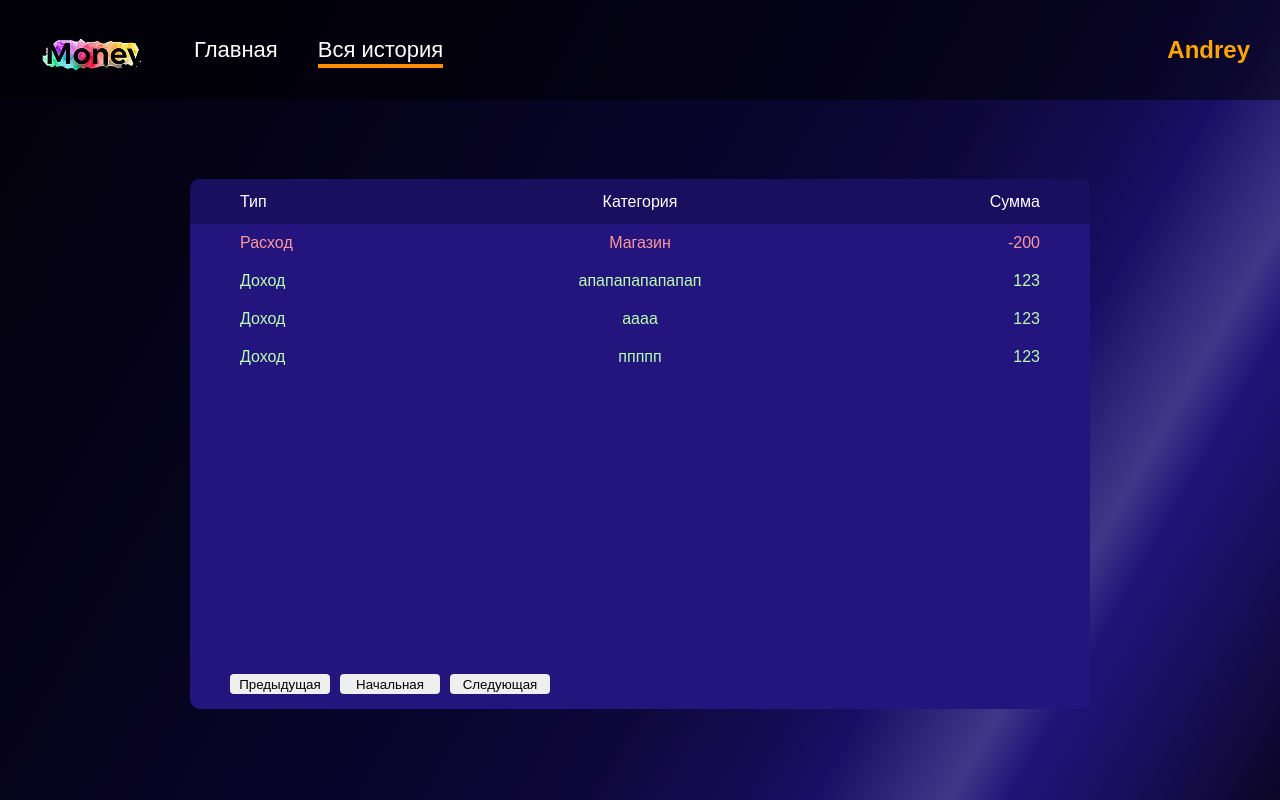
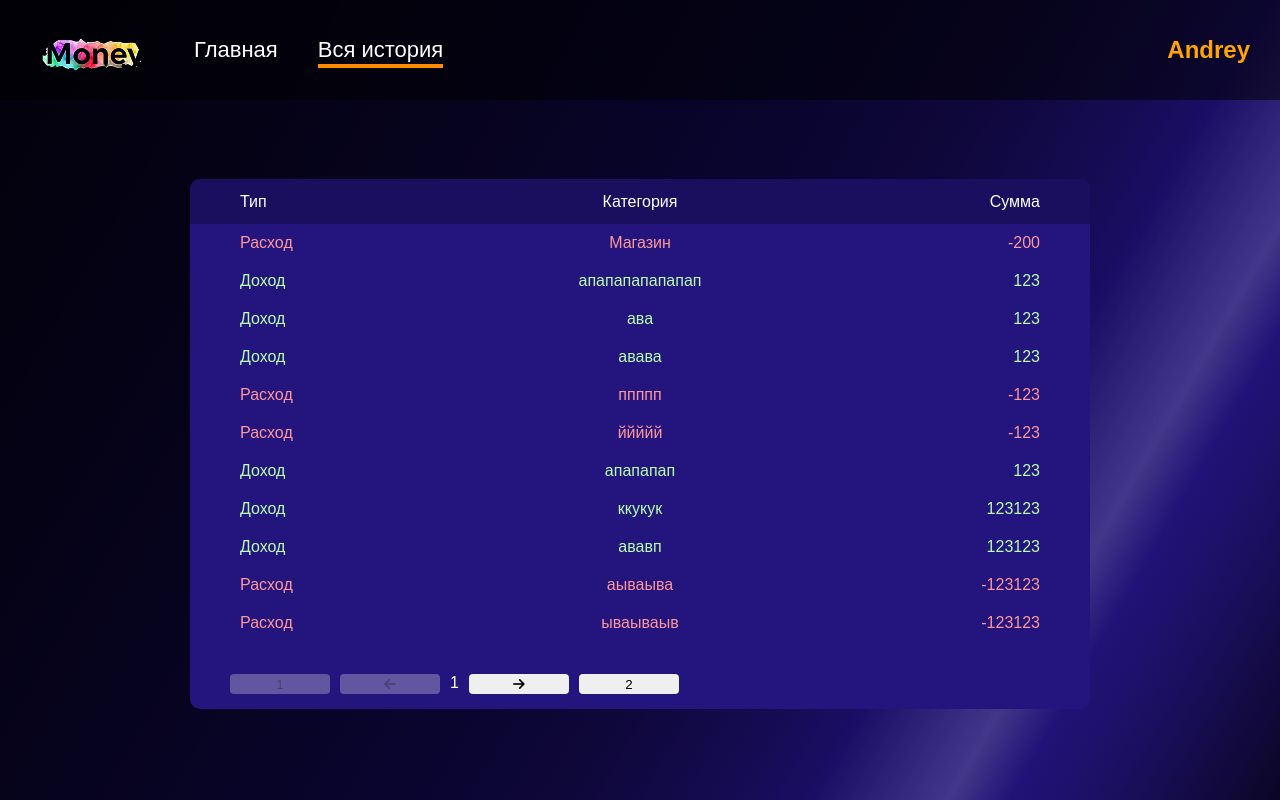
Before and after one commit to Ratatouille1226/graduate-work, a React (Vite) app: page /history in a window 1280 px wide. Built offline with nearby package versions, Linux system fonts and the light colour scheme; data requests are answered from the project's data file.

Commit message:
Готовая пагинация в компонентах расходов/доходов и истории

```diff
--- a/src/api/getDataFromServer.jsx
+++ b/src/api/getDataFromServer.jsx
@@ -2,11 +2,29 @@ import { HTTP_LINK } from '../constants';
 
 export const GetDataFromServer = (dataName) => {
 	//Получение всех данных
-	const getExpensesIncome = async (pagination = '') => {
+	const getExpensesIncome = async () => {
 		try {
-			const response = await fetch(`${HTTP_LINK}${dataName}?${pagination}`);
+			const response = await fetch(`${HTTP_LINK}${dataName}`);
+
 			if (!response.ok) throw new Error('Ошибка при получении доходов/расходов');
+
 			return await response.json();
+		} catch (error) {
+			console.error('Ошибка в getExpensesIncome:', error);
+			return null;
+		}
+	};
+	//Получение данных расходов доходов для пагинации
+	const getDataForAccountPagination = async (pagination = '') => {
+		try {
+			const response = await fetch(`${HTTP_LINK}${dataName}${pagination}`);
+
+			if (!response.ok) throw new Error('Ошибка при получении доходов/расходов');
+
+			const totalCount = +response.headers.get('X-Total-Count'); // Получаем общее количество возможных страниц пагинации
+			const data = await response.json();
+
+			return { data, totalCount };
 		} catch (error) {
 			console.error('Ошибка в getExpensesIncome:', error);
 			return null;
@@ -88,5 +106,13 @@ export const GetDataFromServer = (dataName) => {
 		}
 	};
 
-	return { getExpensesIncome, addNewAccounts, deleteAccounts, editAddComments, editSumAccounts, getDataAccount };
+	return {
+		getExpensesIncome,
+		addNewAccounts,
+		deleteAccounts,
+		editAddComments,
+		editSumAccounts,
+		getDataAccount,
+		getDataForAccountPagination,
+	};
 };
--- a/src/components/history/History.jsx
+++ b/src/components/history/History.jsx
@@ -3,18 +3,23 @@ import { useState, useEffect } from 'react';
 import { Loader } from '../loader/Loader';
 import styles from './history.module.css';
 import { Pagination } from '../pagination/Pagination';
+import { LIMIT_ACCOUNTS } from '../../constants';
 
 export const History = () => {
 	const [expensesIncome, setExpensesIncome] = useState([]);
 	const [page, setPage] = useState(1); //Страница пагинации
 	const [loading, setLoading] = useState(true);
+	const [totalPages, setTotalPages] = useState(1); //Сколько всего страниц пагинации
 	//Получение расходов и доходов
 	useEffect(() => {
 		const fetchData = async () => {
 			setLoading(true);
 			const data = GetDataFromServer('incomesExpenses'); //Передаю аргумент чтобы использовать запрос для любых компонентов
 
-			const incomeExpensesData = await data.getExpensesIncome(`_page=${page}&_limit=4`);
+			const { data: incomeExpensesData, totalCount } = await data.getDataForAccountPagination(
+				`?_page=${page}&_limit=${LIMIT_ACCOUNTS}`,
+			);
+			setTotalPages(Math.ceil(totalCount / LIMIT_ACCOUNTS)); //Проверяем сколько будет страниц (округление вверх)
 			setExpensesIncome(incomeExpensesData);
 			setLoading(false);
 		};
@@ -47,7 +52,7 @@ export const History = () => {
 						))
 					)}
 				</div>
-				<Pagination setPage={setPage} page={page} />
+				<Pagination setPage={setPage} page={page} totalPages={totalPages} />
 			</div>
 		</div>
 	);
--- a/src/components/pagination/Pagination.jsx
+++ b/src/components/pagination/Pagination.jsx
@@ -1,11 +1,21 @@
 import styles from './pagination.module.css';
 
-export const Pagination = ({ setPage }) => {
+export const Pagination = ({ setPage, page, totalPages }) => {
 	return (
 		<div className={styles['pagination']}>
-			<button onClick={() => setPage((prev) => prev - 1)}>Предыдущая</button>
-			<button onClick={() => setPage(1)}>Начальная</button>
-			<button onClick={() => setPage((prev) => prev + 1)}>Следующая</button>
+			<button disabled={page === 1} onClick={() => setPage(1)}>
+				1
+			</button>
+			<button disabled={page === 1} onClick={() => setPage((prev) => Math.max(prev - 1, 1))}>
+				<i className="fa-solid fa-arrow-left"></i>
+			</button>
+			<span>{page}</span>
+			<button disabled={page === totalPages} onClick={() => setPage((prev) => Math.min(prev + 1, totalPages))}>
+				<i className="fa-solid fa-arrow-right"></i>
+			</button>
+			<button disabled={page === totalPages} onClick={() => setPage(totalPages)}>
+				{totalPages}
+			</button>
 		</div>
 	);
 };
--- a/src/components/transactions/Transactions.jsx
+++ b/src/components/transactions/Transactions.jsx
@@ -5,6 +5,8 @@ import styles from './transactions.module.css';
 import { useForm } from 'react-hook-form';
 import { yupResolver } from '@hookform/resolvers/yup';
 import { SliceSentence } from '../../utils';
+import { LIMIT_INCOME_EXPENSES } from '../../constants/limitPaginationExpensesIncome';
+import { Pagination } from '../pagination/Pagination';
 
 const validateSchema = yup.object().shape({
 	categories: yup
@@ -20,8 +22,14 @@ const validateSchema = yup.object().shape({
 });
 
 export const Transactions = ({ type }) => {
+	const [page, setPage] = useState(1);
 	//Проверяем что у нас на странице, расход или доход, получается что можно использовать этот компонент 2 раза
 	const isType = type === 'expenses';
+	//А тут фильтрум данные для пагинации, чтобы показывать по 5 элементов, без фильтра на стороне сервера данные отрисовываются неправильно
+	//Показывает например: 3 дохода и 2 расхода
+	const query = isType
+		? `?sum_lt=0&_page=${page}&_limit=${LIMIT_INCOME_EXPENSES}`
+		: `?sum_gte=0&_page=${page}&_limit=${LIMIT_INCOME_EXPENSES}`;
 
 	const {
 		register,
@@ -39,15 +47,18 @@ export const Transactions = ({ type }) => {
 	const [refreshExpenses, setRefreshExpenses] = useState(false);
 	const [newComment, setNewComment] = useState({});
 	const [editingCommentId, setEditingCommentId] = useState(null);
+
+	const [totalPages, setTotalPages] = useState(1); //Сколько всего страниц пагинации
 	const data = GetDataFromServer('incomesExpenses');
 
 	useEffect(() => {
 		const fetchData = async () => {
-			const dataIncomesExpenses = await data.getExpensesIncome();
-			setIncomesExpenses(dataIncomesExpenses.filter((item) => (isType ? item.sum < 0 : item.sum > 0)));
+			const { data: dataIncomesExpenses, totalCount } = await data.getDataForAccountPagination(query);
+			setTotalPages(Math.ceil(totalCount / LIMIT_INCOME_EXPENSES)); //Проверяем сколько будет страниц (округление вверх)
+			setIncomesExpenses(dataIncomesExpenses);
 		};
 		fetchData();
-	}, [refreshExpenses, isType]);
+	}, [refreshExpenses, isType, page]);
 
 	// Добавление дохода/расхода
 	const onAddExpenses = (formData) => {
@@ -158,7 +169,9 @@ export const Transactions = ({ type }) => {
 						))}
 					</div>
 				</div>
-
+				<div>
+					<Pagination setPage={setPage} page={page} totalPages={totalPages} />
+				</div>
 				<div className={styles['button__container']}>
 					<form onClick={(e) => e.stopPropagation()} onSubmit={handleSubmit(onAddExpenses)}>
 						<input {...register('categories')} type="text" placeholder="Название категории" />
--- a/src/constants/index.jsx
+++ b/src/constants/index.jsx
@@ -1 +1,2 @@
 export * from './httpLink';
+export * from './limitPaginationAccounts';
--- /dev/null
+++ b/src/constants/limitPaginationAccounts.jsx
@@ -0,0 +1 @@
+export const LIMIT_ACCOUNTS = 11;
--- /dev/null
+++ b/src/constants/limitPaginationExpensesIncome.jsx
@@ -0,0 +1 @@
+export const LIMIT_INCOME_EXPENSES = 5;
--- a/src/db.json
+++ b/src/db.json
@@ -10,45 +10,101 @@
   "incomesExpenses": [
     {
       "sum": -200,
-      "id": 1,
+      "id": "0",
       "categories": "Магазин",
       "comment": "Купил мороженное",
       "date": "17.04.2025"
     },
     {
-      "id": 2,
+      "id": "051f",
       "categories": "апапапапапапап",
       "sum": 123,
       "date": "20.05.2025",
       "comment": ""
     },
     {
-      "id": 3,
-      "categories": "аааа",
+      "categories": "ава",
       "sum": 123,
       "date": "20.05.2025",
-      "comment": ""
+      "comment": "",
+      "id": "4mGLMl5"
     },
     {
-      "id": 4,
-      "categories": "ппппп",
+      "categories": "авава",
       "sum": 123,
       "date": "20.05.2025",
-      "comment": ""
+      "comment": "",
+      "id": "A7Ghylm"
     },
     {
-      "id": 5,
-      "categories": "аааааа",
+      "categories": "ппппп",
       "sum": -123,
       "date": "20.05.2025",
-      "comment": ""
+      "comment": "",
+      "id": "nYX54bF"
     },
     {
-      "id": 6,
-      "categories": "папаппапа",
-      "sum": -44324,
+      "categories": "ййййй",
+      "sum": -123,
       "date": "20.05.2025",
-      "comment": ""
+      "comment": "",
+      "id": "EfrqZZv"
+    },
+    {
+      "categories": "апапапап",
+      "sum": 123,
+      "date": "20.05.2025",
+      "comment": "",
+      "id": "9AjvKjs"
+    },
+    {
+      "categories": "ккукук",
+      "sum": 123123,
+      "date": "20.05.2025",
+      "comment": "",
+      "id": "XVad7oC"
+    },
+    {
+      "categories": "ававп",
+      "sum": 123123,
+      "date": "20.05.2025",
+      "comment": "",
+      "id": "w5vRaNF"
+    },
+    {
+      "categories": "аываыва",
+      "sum": -123123,
+      "date": "20.05.2025",
+      "comment": "",
+      "id": "-QFRbav"
+    },
+    {
+      "categories": "ываываыв",
+      "sum": -123123,
+      "date": "20.05.2025",
+      "comment": "",
+      "id": "0ubftDK"
+    },
+    {
+      "categories": "прапрапрап",
+      "sum": -123123,
+      "date": "20.05.2025",
+      "comment": "",
+      "id": "v2YoQcc"
+    },
+    {
+      "categories": "ррап",
+      "sum": -213123,
+      "date": "20.05.2025",
+      "comment": "",
+      "id": "fCTpYhM"
+    },
+    {
+      "categories": "аввап",
+      "sum": 123123123,
+      "date": "20.05.2025",
+      "comment": "",
+      "id": "s12TP54"
     }
   ],
   "accounts": [
```
Also changed, not shown: src/components/pagination/pagination.module.css (line endings or trailing spaces).
